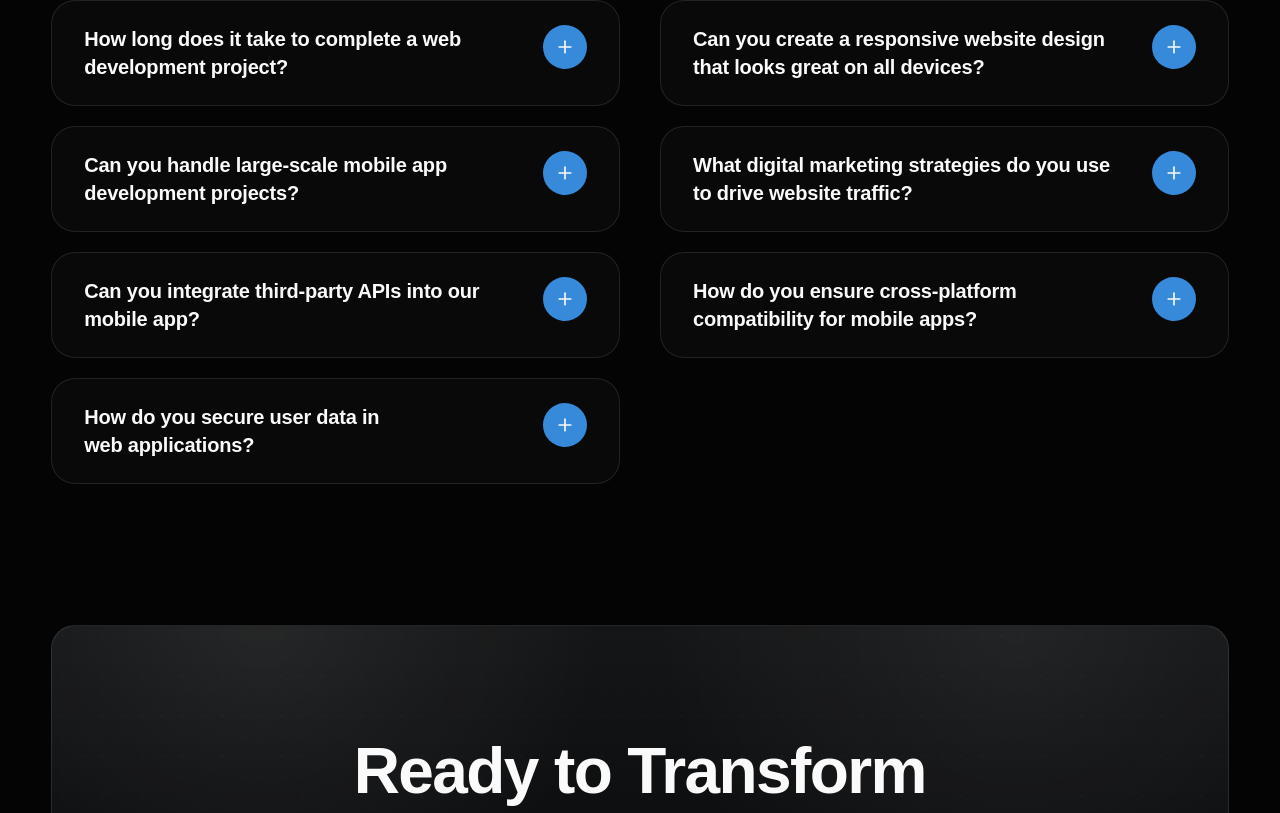
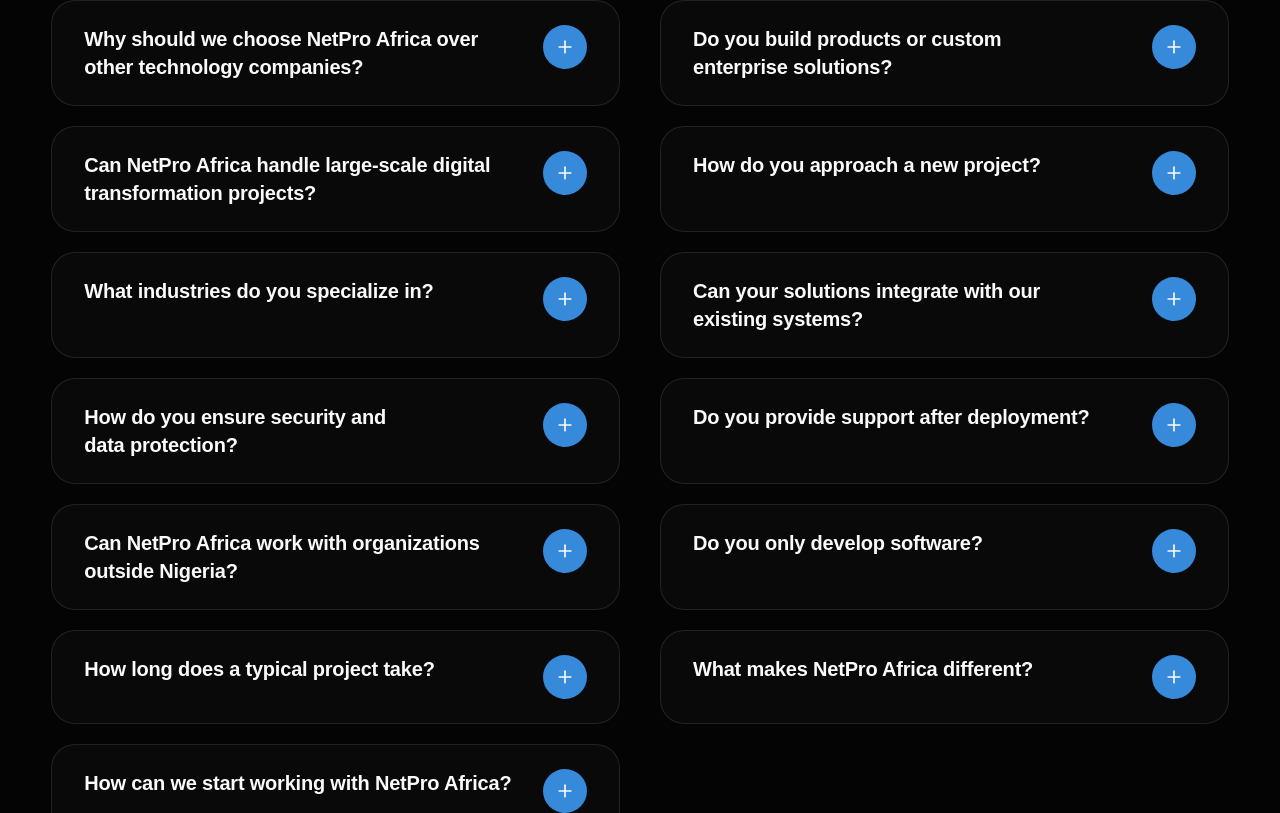
Before and after one commit to Diegofreema/netpro.africa, a React (Vite) app: page / in a window 1280 px wide. Shown: the part 7627-8440 px from the top of the page. Built offline with nearby package versions, Linux system fonts and the light colour scheme.

Commit message:
fix: update links in ServiceCard and SiteCta components to point to projects

```diff
--- a/src/features/home/components/service-card.tsx
+++ b/src/features/home/components/service-card.tsx
@@ -1,15 +1,15 @@
-import type { LandingService } from '@/features/home/data/landing-page-content'
-import { IconOrb } from '@/features/home/components/icon-orb'
-import { LandingButton } from '@/features/home/components/landing-button'
+import type { LandingService } from '@/features/home/data/landing-page-content';
+import { IconOrb } from '@/features/home/components/icon-orb';
+import { LandingButton } from '@/features/home/components/landing-button';
 
 type ServiceCardProps = {
-  service: LandingService
-}
+  service: LandingService;
+};
 
 export function ServiceCard({ service }: ServiceCardProps) {
   return (
-    <article className="np-card-texture overflow-hidden rounded-[var(--np-radius-xl)] border border-white/10 p-8 text-center shadow-(--np-shadow-soft) sm:p-10">
-      <div className="relative z-10 flex min-h-[34rem] flex-col items-center justify-center gap-9">
+    <article className="np-card-texture overflow-hidden rounded-(--np-radius-xl) border border-white/10 p-8 text-center shadow-(--np-shadow-soft) sm:p-10">
+      <div className="relative z-10 flex min-h-136 flex-col items-center justify-center gap-9">
         <IconOrb icon={service.icon} size="lg" />
         <div className="flex max-w-xl flex-col items-center gap-5">
           <h3 className="text-3xl font-semibold tracking-[-0.02em] text-foreground">
@@ -26,10 +26,10 @@
             ) : null}
           </div>
         </div>
-        <LandingButton to="/services" showArrow>
+        <LandingButton to="/projects" showArrow>
           See Products
         </LandingButton>
       </div>
     </article>
-  )
+  );
 }
--- a/src/features/home/data/landing-page-content.ts
+++ b/src/features/home/data/landing-page-content.ts
@@ -232,41 +232,69 @@
 
 export const faqs: LandingFaq[] = [
   {
-    question: 'How long does it take to complete a web development project?',
+    question: 'Why should we choose NetPro Africa over other technology companies?',
     answer:
-      'Timelines vary by complexity and approvals. Most teams receive a scoped plan before delivery begins, so launch expectations are clear.',
+      'NetPro Africa is more than a software development company - we are a digital transformation partner. We combine strategy, engineering, infrastructure, cybersecurity, and enterprise support to deliver technology solutions that solve real business problems and create measurable impact.',
   },
   {
-    question:
-      'Can you create a responsive website design that looks great on all devices?',
+    question: 'Do you build products or custom enterprise solutions?',
     answer:
-      'Yes. We design mobile-first interfaces, then refine tablet and desktop states so the experience feels consistent across every viewport.',
+      "Both. We develop proprietary platforms while also designing fully customized solutions tailored to an organization's processes, policies, and growth objectives. Every implementation is engineered to fit your business rather than forcing your business to fit the software.",
   },
   {
-    question: 'Can you handle large-scale mobile app development projects?',
+    question: 'Can NetPro Africa handle large-scale digital transformation projects?',
     answer:
-      'Yes. We plan architecture, delivery milestones, QA, and release support for complex mobile products across Android, iOS, and cross-platform stacks.',
+      'Yes. Our team works with institutions and enterprises to modernize operations through integrated technology ecosystems, automation, cloud solutions, intelligent data management, and enterprise applications that scale with organizational growth.',
   },
   {
-    question:
-      'What digital marketing strategies do you use to drive website traffic?',
+    question: 'How do you approach a new project?',
     answer:
-      'We combine SEO, content strategy, paid campaigns, analytics, and conversion optimization so traffic growth is measurable and useful.',
+      'Every engagement begins with understanding your business, not just your technology requirements. We conduct discovery sessions, analyze workflows, identify challenges, and develop a solution architecture before moving into design, development, deployment, and continuous support.',
   },
   {
-    question: 'Can you integrate third-party APIs into our mobile app?',
+    question: 'What industries do you specialize in?',
     answer:
-      'Yes. We integrate payment, identity, messaging, maps, analytics, and business APIs with attention to reliability, security, and long-term maintainability.',
+      'Our experience spans Education, Healthcare, Government, Financial Services, NGOs, Manufacturing, and Private Enterprises. While industries differ, our focus remains the same: using technology to improve efficiency, decision-making, and service delivery.',
   },
   {
-    question: 'How do you ensure cross-platform compatibility for mobile apps?',
+    question: 'Can your solutions integrate with our existing systems?',
     answer:
-      'We define shared interaction patterns, test across target devices, and use platform-aware implementation where native behavior matters.',
+      'Absolutely. Our platforms are designed for interoperability and can integrate with existing ERPs, CRMs, payment gateways, APIs, identity management systems, third-party applications, and legacy infrastructure where feasible.',
   },
   {
-    question: 'How do you secure user data in web applications?',
+    question: 'How do you ensure security and data protection?',
     answer:
-      'We apply secure authentication, access control, encrypted transport, careful API design, and routine reviews throughout delivery.',
+      'Security is embedded throughout our development lifecycle. We implement industry best practices for authentication, authorization, encryption, infrastructure protection, secure coding, monitoring, and risk management to safeguard business-critical information.',
+  },
+  {
+    question: 'Do you provide support after deployment?',
+    answer:
+      'Yes. Technology is an ongoing journey, not a one-time delivery. We provide post-deployment support, maintenance, performance optimization, updates, troubleshooting, and continuous improvement to ensure long-term success.',
+  },
+  {
+    question: 'Can NetPro Africa work with organizations outside Nigeria?',
+    answer:
+      'Yes. Our solutions are designed for organizations across Africa and beyond. Through remote collaboration, cloud infrastructure, and modern development practices, we successfully deliver projects regardless of geographical location.',
+  },
+  {
+    question: 'Do you only develop software?',
+    answer:
+      'No. We provide end-to-end technology services including software engineering, digital transformation consulting, network infrastructure, cybersecurity, cloud solutions, enterprise equipment supply, technology training, and managed support services.',
+  },
+  {
+    question: 'How long does a typical project take?',
+    answer:
+      'Project timelines depend on complexity, scope, integrations, and organizational requirements. After discovery and requirements analysis, we provide a transparent implementation roadmap with clearly defined milestones and deliverables.',
+  },
+  {
+    question: 'What makes NetPro Africa different?',
+    answer:
+      'Our philosophy is simple: Technology should solve business problems, not create new ones. We combine technical excellence with strategic thinking to deliver solutions that are scalable, secure, user-centric, and built for long-term value.',
+  },
+  {
+    question: 'How can we start working with NetPro Africa?',
+    answer:
+      "Simply reach out to our team with your objectives or challenges. We'll schedule a consultation, assess your needs, recommend the most suitable solution, and develop a roadmap that aligns technology with your business goals.",
   },
 ];
 
--- a/src/shared/components/site-cta.tsx
+++ b/src/shared/components/site-cta.tsx
@@ -40,7 +40,7 @@
               className="np-focus h-13 w-full max-w-xs rounded-full border-white/10 bg-white/8 px-6 text-base font-medium text-foreground transition-[background-color,transform,border-color] duration-(--np-duration-fast) hover:border-white/16 hover:bg-white/12 active:scale-[0.98] sm:h-14 sm:w-auto sm:min-w-52 sm:px-7"
               variant="outline"
             >
-              <Link to="/services">See our products</Link>
+              <Link to="/projects">See our products</Link>
             </Button>
           </div>
         </div>
```
